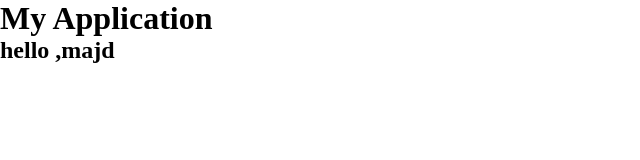
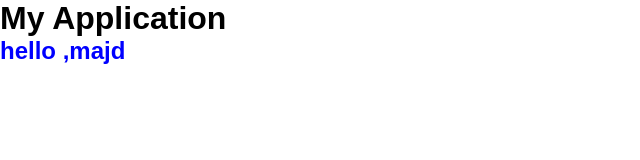
Before and after one commit to MahmoudSayedH/OmniFood, a plain HTML site: page index.html in a window 1280 px wide. Shown: the whole page, without its empty margins (0-640 px from the left). Drawn offline with Linux system fonts and the light colour scheme.

Commit message:
some changes

```diff
--- a/css/style.css
+++ b/css/style.css
@@ -4,3 +4,9 @@
     box-sizing: border-box;
 
 }
+body{
+    font-family: sans-serif;
+}
+h2{
+    color:blue;
+}
```
Also changed, not shown: index.html (+2 -0 lines).
